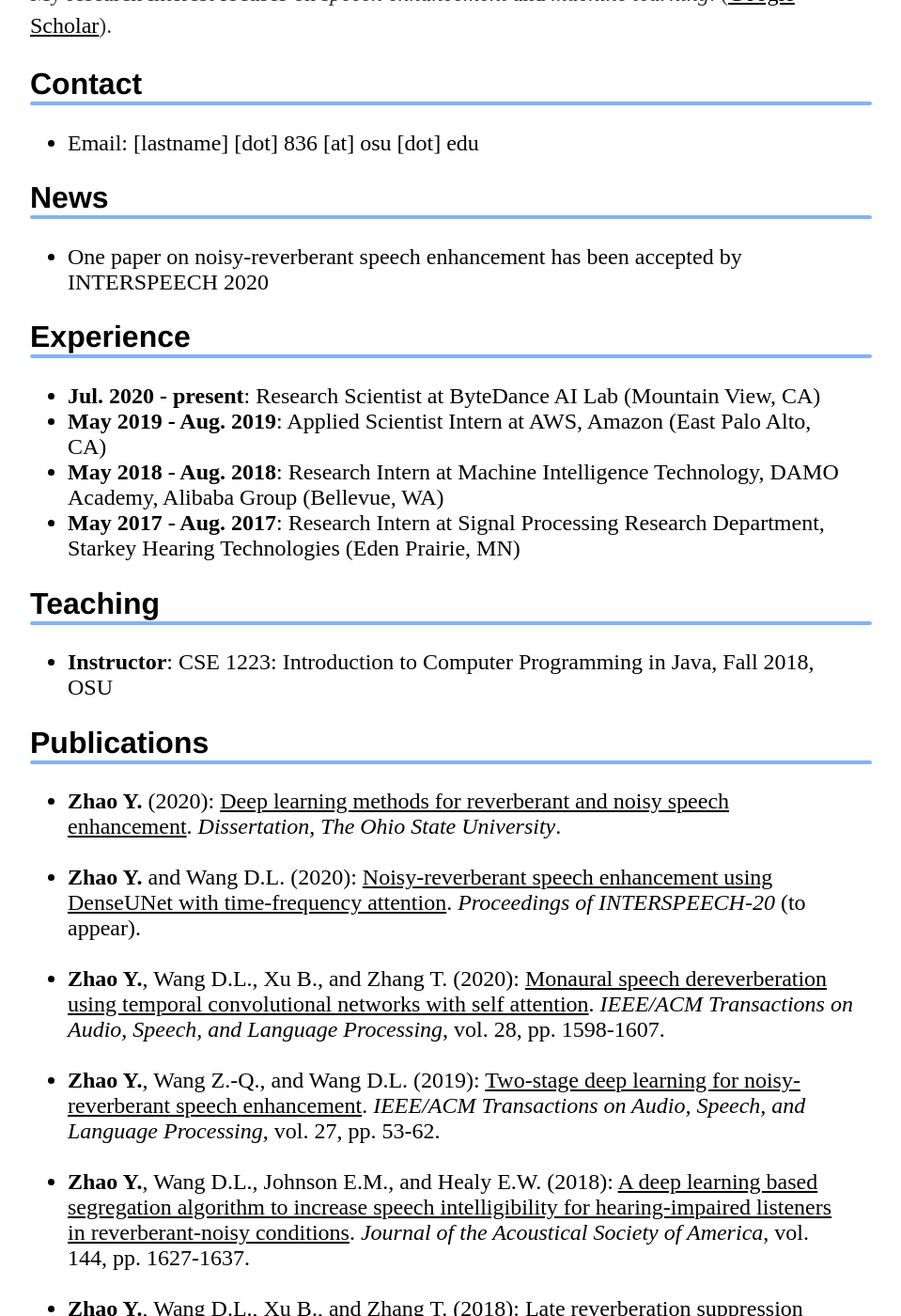
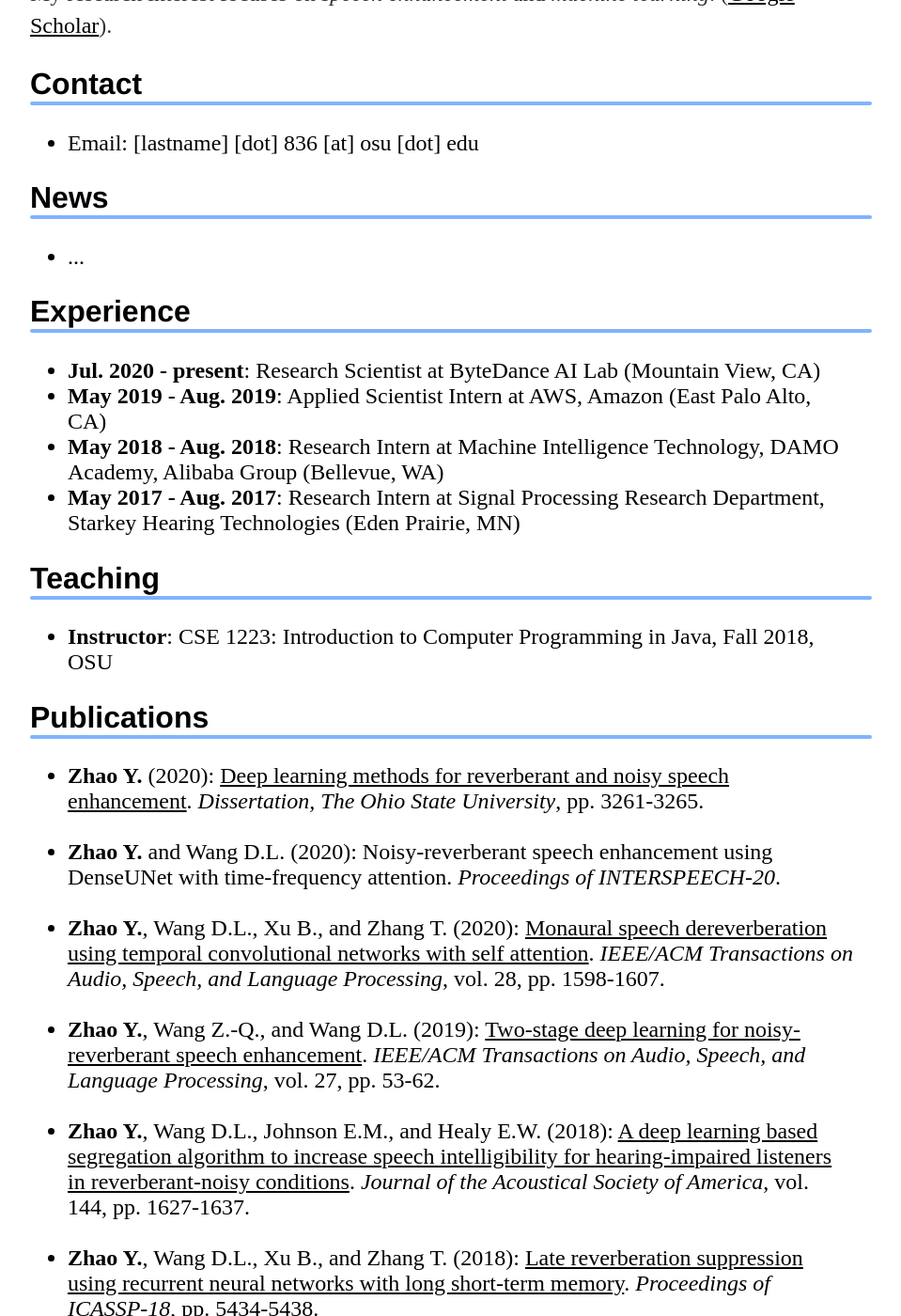
Before and after one commit to cliffzhao/cliffzhao.github.io, a Jekyll site: the page built from index.html, in a window 1280 px wide and 1400 px high, scrolled down 377 px. Shown: the whole window at 94% size, without its empty margins (160-1119 px from the left). Built offline with Jekyll 4.4.1, drawn with Linux system fonts in a browser that asks for light colours.

Commit message:
Update INTERSPEECH paper

```diff
--- a/index.html
+++ b/index.html
@@ -23,7 +23,7 @@ title: Yan Zhao
     <h2>News</h2>
     <ul>
 
-    <li> One paper on noisy-reverberant speech enhancement has been accepted by INTERSPEECH 2020
+    <li> ...
 
     </ul>
 
@@ -50,13 +50,13 @@ title: Yan Zhao
 
 	<li><strong>Zhao Y.</strong> (2020):
 		<a href="http://rave.ohiolink.edu/etdc/view?acc_num=osu1593462119759348" target="_blank"><U>Deep learning methods for reverberant and noisy speech enhancement</U></a>.
-		<cite>Dissertation, The Ohio State University</cite>.
+		<cite>Dissertation, The Ohio State University</cite>, pp. 3261-3265.
     <br>
     <br>
 	    </li>
 
-	<li><strong>Zhao Y.</strong> and Wang D.L. (2020): <U>Noisy-reverberant speech enhancement using DenseUNet with time-frequency attention</U>.
-	    <cite>Proceedings of INTERSPEECH-20</cite> (to appear).
+	<li><strong>Zhao Y.</strong> and Wang D.L. (2020): <a href="https://github.com/cliffzhao/cliffzhao.github.io/blob/master/Publications/ZW.INTERSPEECH20.pdf" target="_blank"<U>Noisy-reverberant speech enhancement using DenseUNet with time-frequency attention</U></a>.
+	    <cite>Proceedings of INTERSPEECH-20</cite>.
     <br>
     <br>
 	    </li>
```
